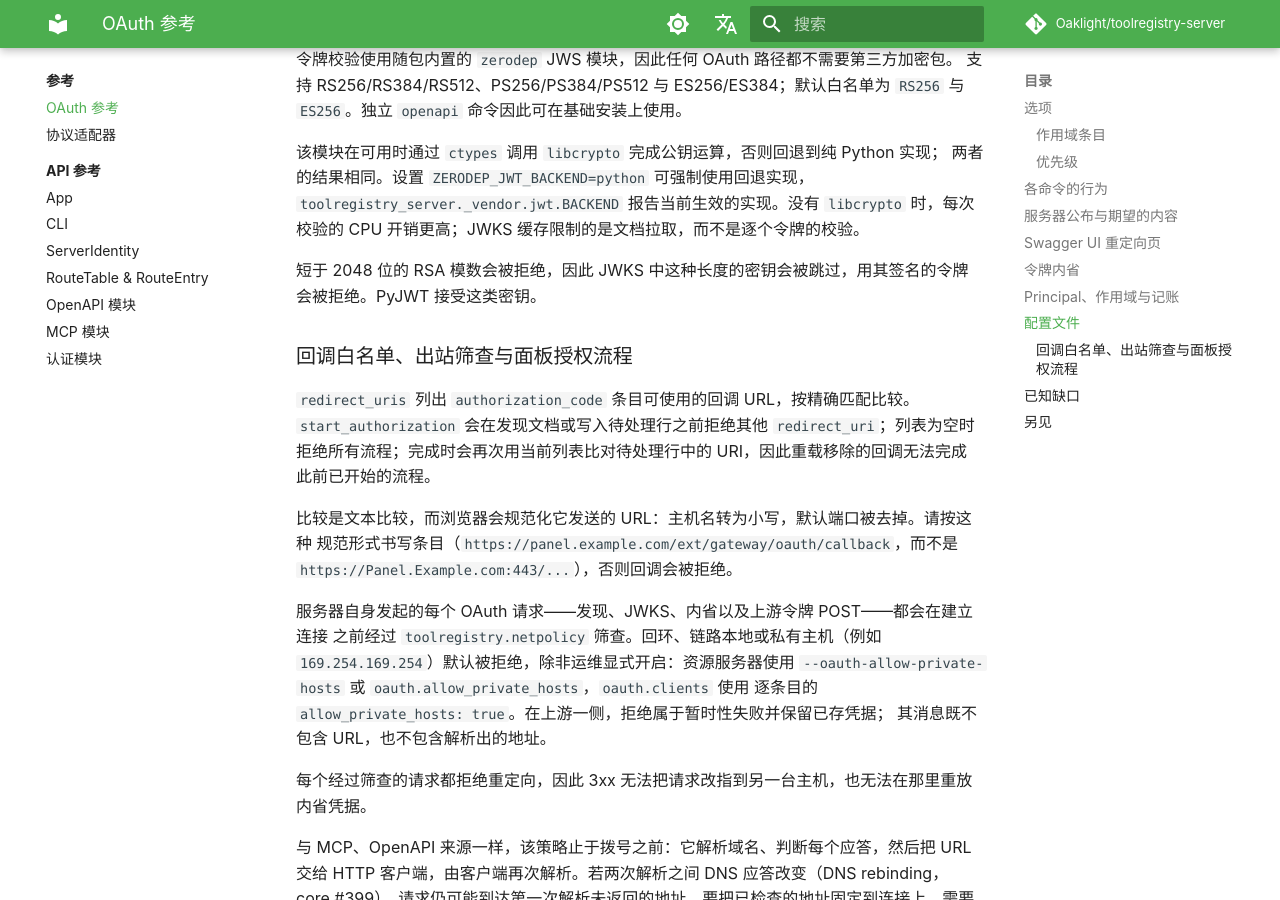
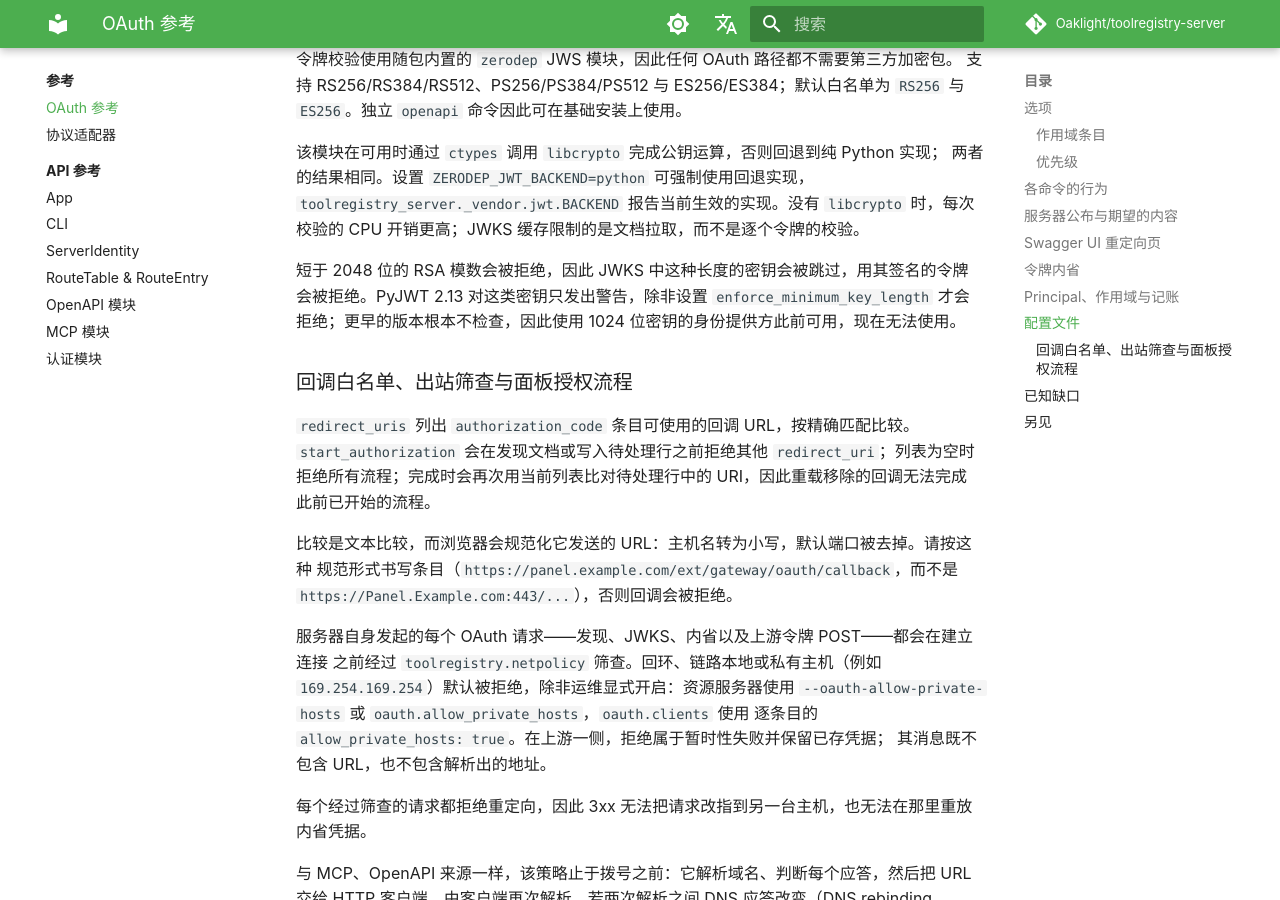
Before and after one commit to Oaklight/toolregistry-server, an MkDocs documentation site: the page built from docs/reference/oauth.md, in a window 1280 px wide and 900 px high, scrolled down 8827 px. Built offline with MkDocs 1.6.1 and Material for MkDocs 9.7.7, drawn with Linux system fonts in a browser that asks for light colours; some web fonts are replaced; comment, search, counter and statistics services are not loaded.

Commit message:
docs(oauth): state the PyJWT key-size behaviour precisely

```diff
--- a/docs/reference/oauth.md
+++ b/docs/reference/oauth.md
@@ -290,7 +290,8 @@ audience。
 校验的 CPU 开销更高；JWKS 缓存限制的是文档拉取，而不是逐个令牌的校验。
 
 短于 2048 位的 RSA 模数会被拒绝，因此 JWKS 中这种长度的密钥会被跳过，用其签名的令牌
-会被拒绝。PyJWT 接受这类密钥。
+会被拒绝。PyJWT 2.13 对这类密钥只发出警告，除非设置 `enforce_minimum_key_length` 才会
+拒绝；更早的版本根本不检查，因此使用 1024 位密钥的身份提供方此前可用，现在无法使用。
 
 ### 回调白名单、出站筛查与面板授权流程
 
```
